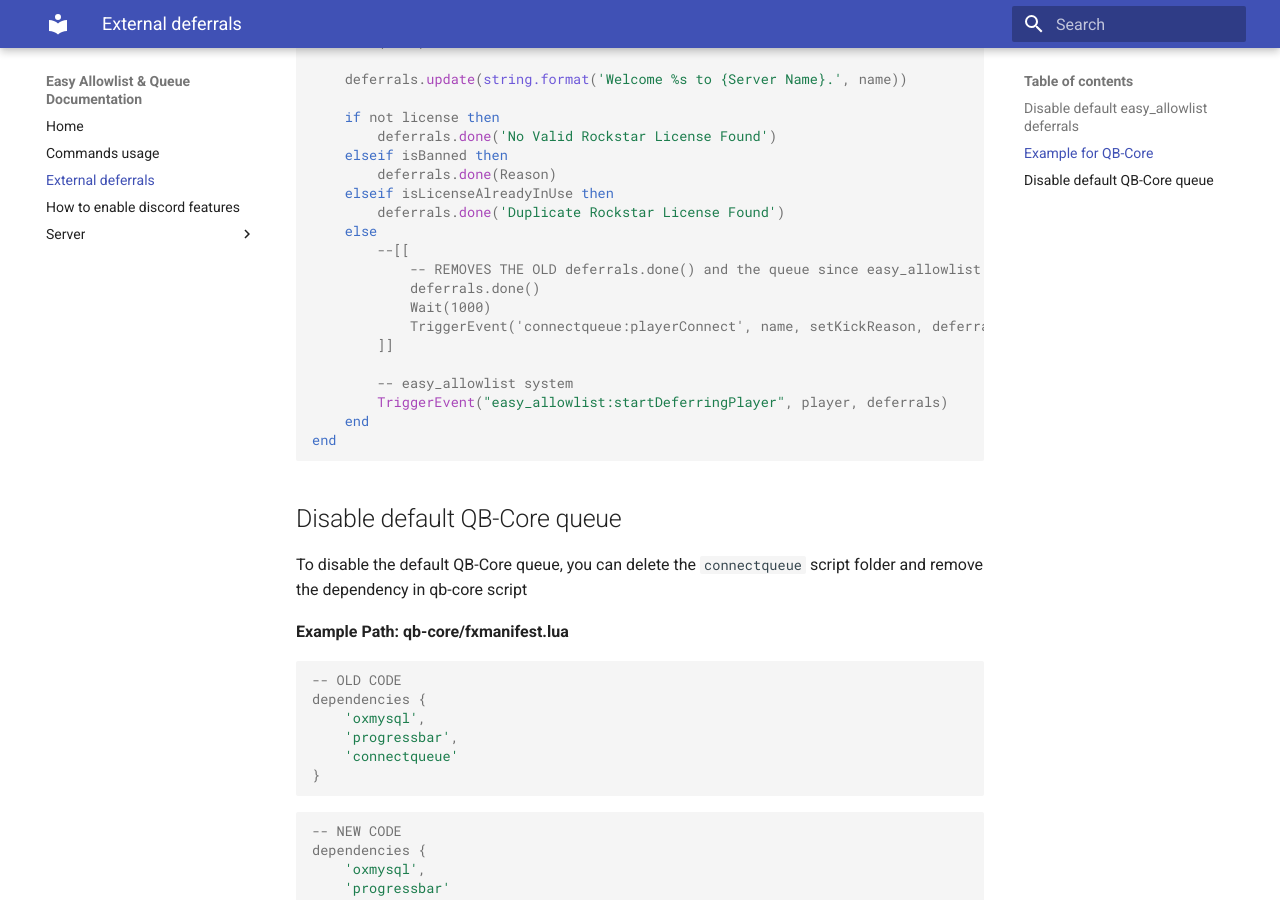
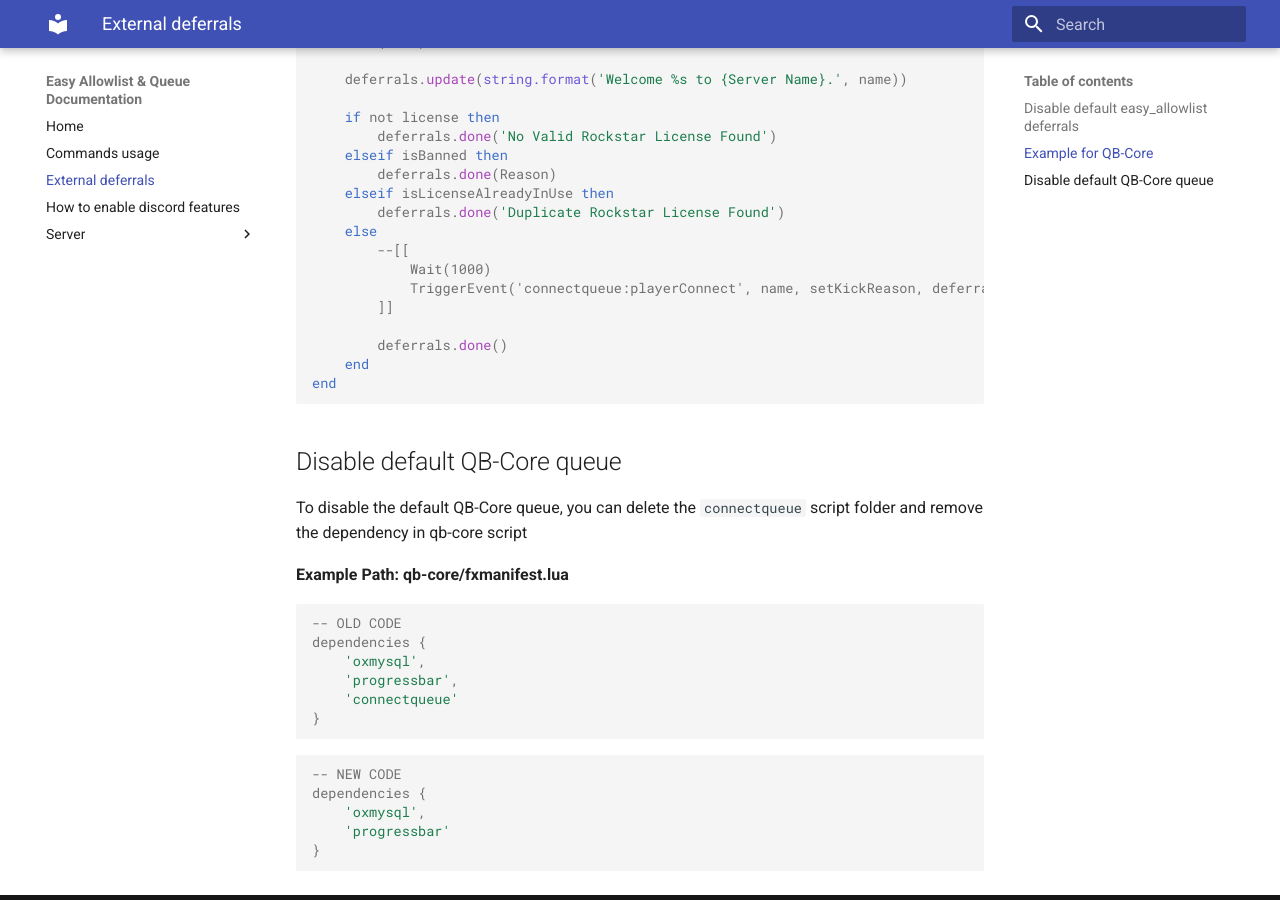
Before and after one commit to jaksam1074/Easy-Allowlist-documentation, an MkDocs documentation site: the page built from docs/external_deferrals.md, in a window 1280 px wide and 900 px high, scrolled down 2101 px. Built offline with MkDocs 1.6.1 and Material for MkDocs 9.7.7, drawn with Linux system fonts in a browser that asks for light colours.

Commit message:
Fixed old event usage

````diff
--- a/docs/external_deferrals.md
+++ b/docs/external_deferrals.md
@@ -108,14 +108,11 @@
         deferrals.done('Duplicate Rockstar License Found')
     else
         --[[
-            -- REMOVES THE OLD deferrals.done() and the queue since easy_allowlist also provides you a queue system
-            deferrals.done()
             Wait(1000)
             TriggerEvent('connectqueue:playerConnect', name, setKickReason, deferrals)
         ]]
 
-        -- easy_allowlist system
-        TriggerEvent("easy_allowlist:startDeferringPlayer", player, deferrals)
+        deferrals.done()
     end
 end
 ```
````
